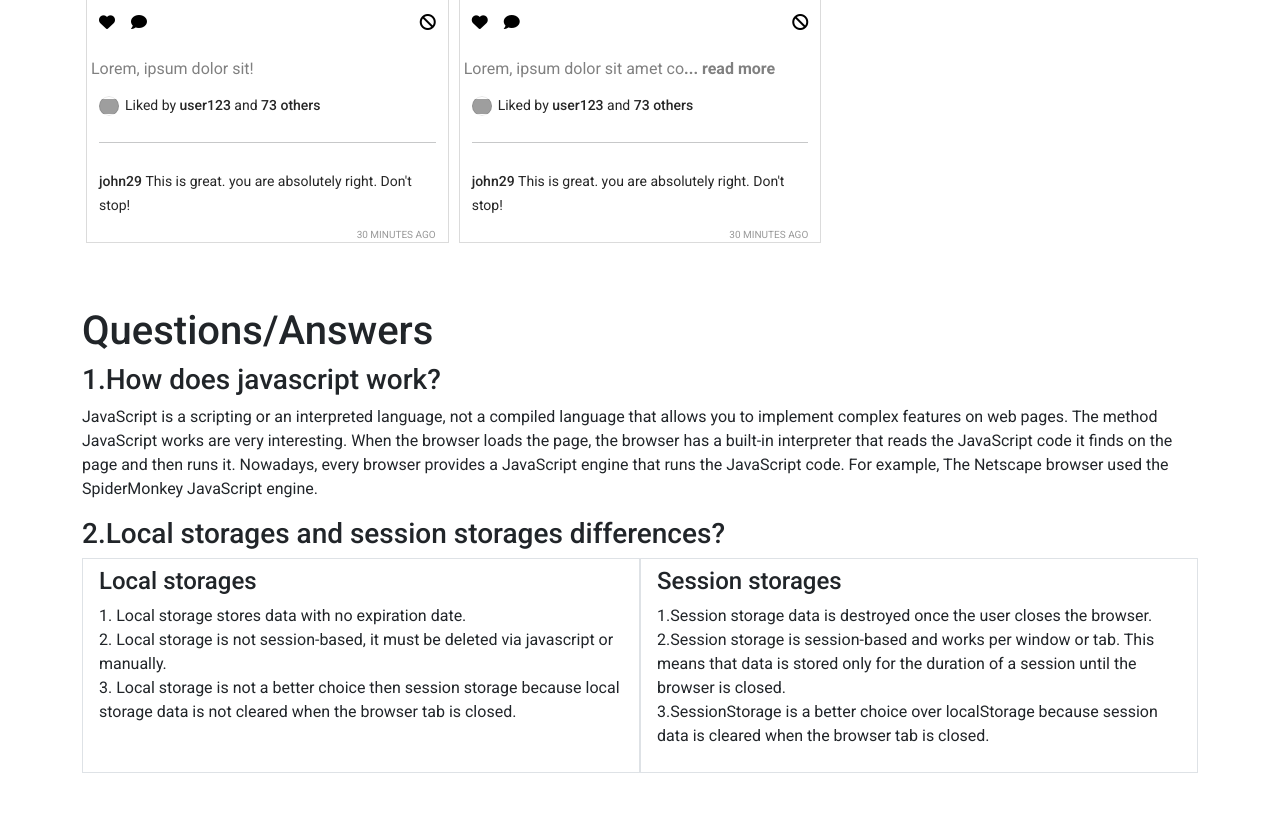
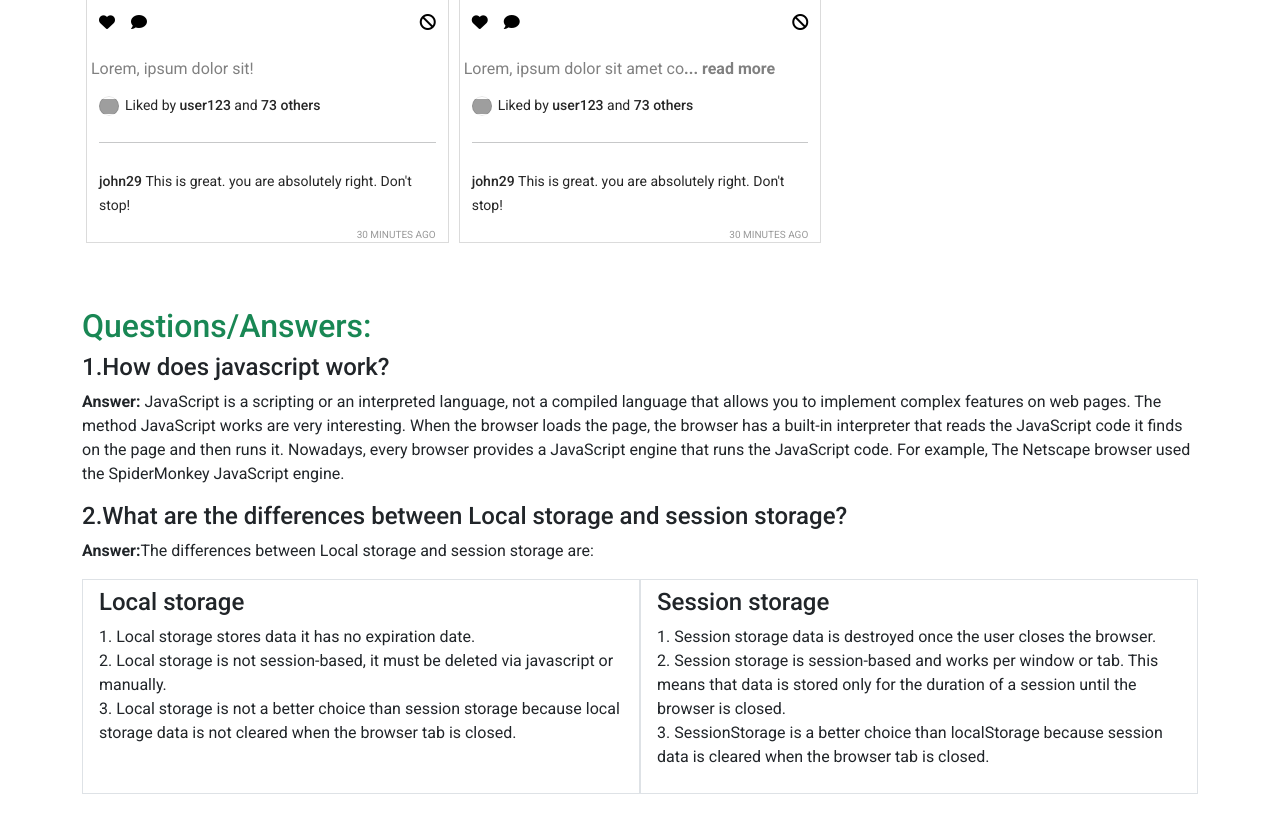
Before and after one commit to arfat132/debugging-practice, a plain HTML site: page index.html in a window 1280 px wide. Shown: the part 1289-2121 px from the top of the page. Drawn offline with nearby package versions, Linux system fonts and the light colour scheme; grey boxes are pictures that could not be loaded.

Commit message:
question-answer added

```diff
--- a/index.html
+++ b/index.html
@@ -77,27 +77,28 @@
                 <h1>Reported posts</h1>
             </div>
         </main>
-        <section class="container py-5">
-            <h1>Questions/Answers</h1>
-            <h3>1.How does javascript work?</h3>
-            <p>JavaScript is a scripting or an interpreted language, not a compiled language that allows you to implement complex features on web pages. The method JavaScript works are very interesting.  When the browser loads the page, the browser has a built-in interpreter that reads the JavaScript code it finds on the page and then runs it. Nowadays, every browser provides a JavaScript engine that runs the JavaScript code.  For example, The Netscape browser used the SpiderMonkey JavaScript engine.</p>
-             <h3>2.Local storages and session storages differences?</h3>
+        <section id="question-answer" class="container py-5">
+            <h2 class="text-success">Questions/Answers:</h2>
+            <h4>1.How does javascript work?</h4>
+            <p> <strong>Answer:</strong> JavaScript is a scripting or an interpreted language, not a compiled language that allows you to implement complex features on web pages. The method JavaScript works are very interesting.  When the browser loads the page, the browser has a built-in interpreter that reads the JavaScript code it finds on the page and then runs it. Nowadays, every browser provides a JavaScript engine that runs the JavaScript code.  For example, The Netscape browser used the SpiderMonkey JavaScript engine.</p>
+             <h4>2.What are the differences between Local storage and session storage?</h4>
+             <p><strong>Answer:</strong>The differences between Local storage and session storage are:</p>
             <div class="d-flex">
                 <div class="col-md-6 border px-3 py-2">
-                    <h4>Local storages</h4>
+                    <h4>Local storage</h4>
                     <p>
-                        1. Local storage stores data with no expiration date. <br>
+                        1. Local storage stores data it has no expiration date. <br>
                         2. Local storage is not session-based, it must be deleted via javascript or manually. <br>
-                        3. Local storage is not a better choice then session storage because local storage data is not cleared when the browser tab is closed.
-                        </p>
+                        3. Local storage is not a better choice than session storage because local storage data is not cleared when the browser tab is closed.
+                    </p>
                 </div>
                 <div class="col-md-6 border  px-3 py-2">
-                    <h4>Session storages</h4>
+                    <h4>Session storage</h4>
                     <p>
-                        1.Session storage data is destroyed once the user closes the browser.<br>
-                        2.Session storage is session-based and works per window or tab. This means that data is stored only for the duration of a session until the browser is closed. <br>
-                        3.SessionStorage is a better choice over localStorage because session data is cleared when the browser tab is closed.
-                        </p>
+                        1. Session storage data is destroyed once the user closes the browser.<br>
+                        2. Session storage is session-based and works per window or tab. This means that data is stored only for the duration of a session until the browser is closed. <br>
+                        3. SessionStorage is a better choice than localStorage because session data is cleared when the browser tab is closed.
+                    </p>
                 </div>
 
             </div>
--- a/js/app.js
+++ b/js/app.js
@@ -34,17 +34,20 @@ const switchTab = (id) => {
     if (id === "posts") {
         document.getElementById( "posts" ).style.display = "grid";
         document.getElementById( "liked" ).style.display = "none";
-        document.getElementById( "reported" ).style.display = "none";
+      document.getElementById("reported").style.display = "none";
+      document.getElementById( "question-answer" ).style.display = "block";
     } else if (id === "liked") {
         document.getElementById( "liked" ).style.display = "block";
         document.getElementById( "posts" ).style.display = "none";
-        document.getElementById( "reported" ).style.display = "none";
+      document.getElementById("reported").style.display = "none";
+      document.getElementById( "question-answer" ).style.display = "none";
 
         displayLikedPosts();
     } else {
         document.getElementById( "reported" ).style.display = "block";
         document.getElementById( "posts" ).style.display = "none";
-        document.getElementById( "liked" ).style.display = "none";
+      document.getElementById("liked").style.display = "none";
+      document.getElementById( "question-answer" ).style.display = "none";
 
         displayReportedPosts();
     }
```
